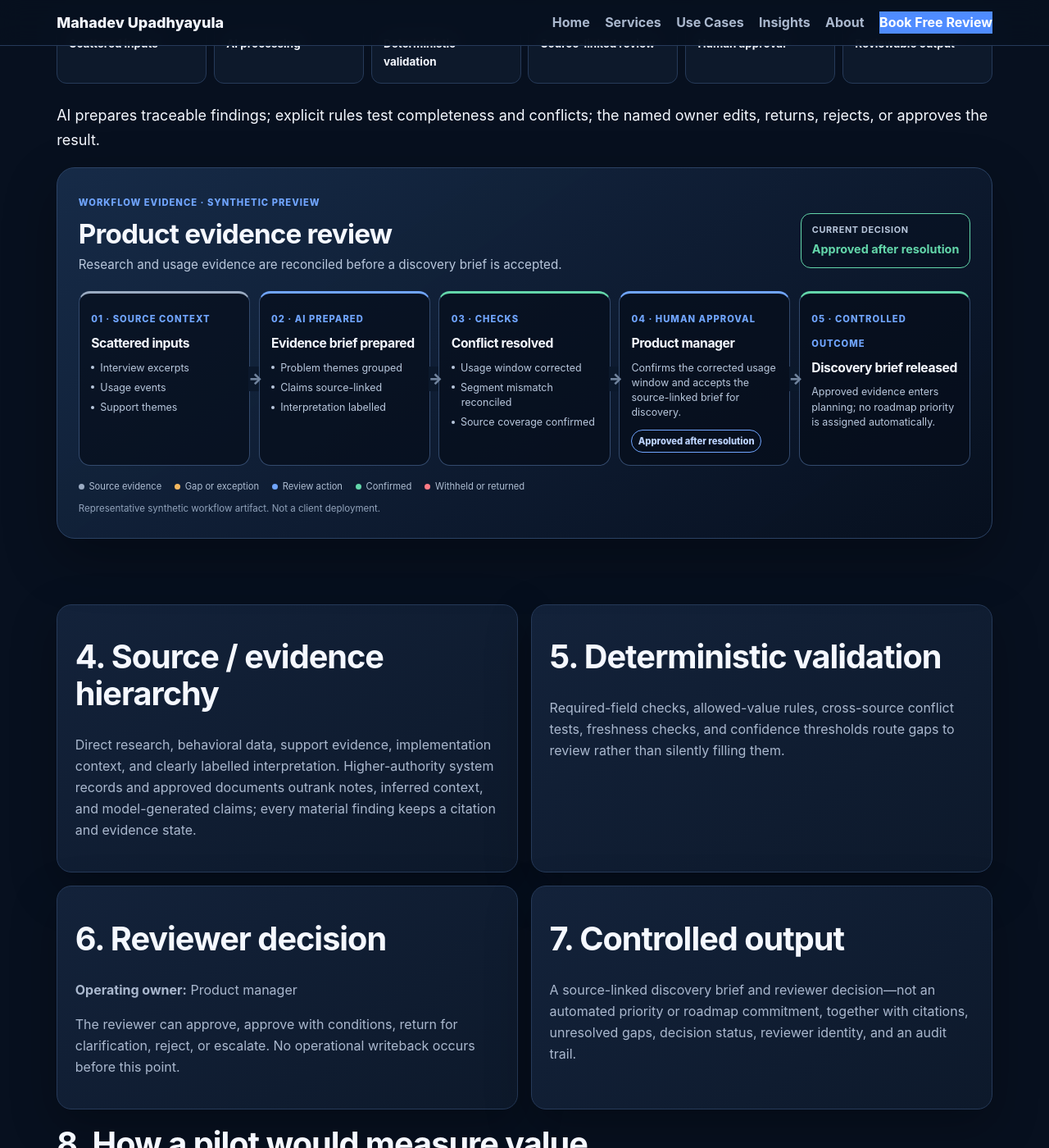
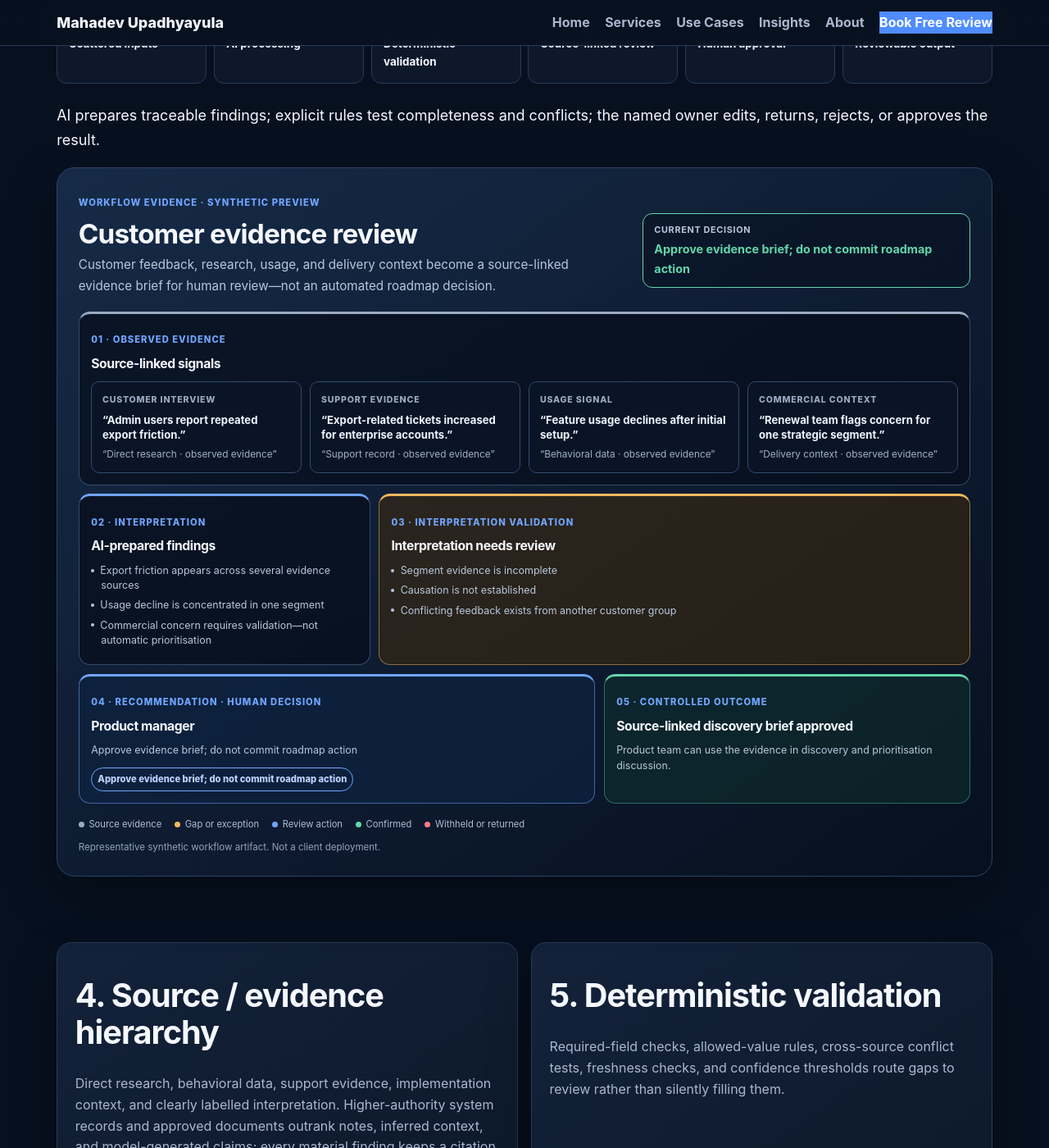
Before and after one commit to mahadevupadhyayula/mahadevupadhyayula.github.io, a Jekyll site: the page built from workflow-evidence/product-evidence.md, in a window 1280 px wide and 1400 px high, scrolled down 883 px. Shown: the whole window at 82% size. Built offline with Jekyll 4.4.1, drawn with Linux system fonts in a browser that asks for light colours.

Commit message:
Add customer evidence review artifact

```diff
--- a/_includes/workflow-evidence-artifact.html
+++ b/_includes/workflow-evidence-artifact.html
@@ -13,10 +13,10 @@
     </div>
   </figcaption>
 
-  <ol class="evidence-artifact__flow{% if page.artifact_resolved %} evidence-artifact__flow--review-surface{% endif %}" aria-label="Source context through controlled outcome">
+  <ol class="evidence-artifact__flow{% if page.artifact_sources.first.title %} evidence-artifact__flow--review-surface{% endif %}" aria-label="Observed evidence through interpretation, recommendation, and controlled outcome">
     <li class="evidence-artifact__stage evidence-artifact__stage--source">
-      <span class="evidence-artifact__step">01 · Source context</span>
-      <h3>Scattered inputs</h3>
+      <span class="evidence-artifact__step">01 · {{ page.artifact_source_label | default: "Source context" }}</span>
+      <h3>{{ page.artifact_source_heading | default: "Scattered inputs" }}</h3>
       {% if page.artifact_sources.first.title %}
       <div class="evidence-artifact__sources">
         {% for item in page.artifact_sources %}
@@ -32,17 +32,17 @@
       {% endif %}
     </li>
     <li class="evidence-artifact__stage evidence-artifact__stage--prepared">
-      <span class="evidence-artifact__step">02 · AI prepared</span>
+      <span class="evidence-artifact__step">02 · {{ page.artifact_finding_label | default: "AI prepared" }}</span>
       <h3>{{ page.artifact_finding }}</h3>
       <ul>{% for item in page.artifact_findings %}<li>{{ item }}</li>{% endfor %}</ul>
     </li>
     <li class="evidence-artifact__stage evidence-artifact__stage--{{ page.artifact_check_state }}">
-      <span class="evidence-artifact__step">03 · Checks</span>
+      <span class="evidence-artifact__step">03 · {{ page.artifact_check_label | default: "Checks" }}</span>
       <h3>{{ page.artifact_check }}</h3>
       <ul>{% for item in page.artifact_checks %}<li>{{ item }}</li>{% endfor %}</ul>
     </li>
     <li class="evidence-artifact__stage evidence-artifact__stage--review">
-      <span class="evidence-artifact__step">04 · Human approval</span>
+      <span class="evidence-artifact__step">04 · {{ page.artifact_review_label | default: "Human approval" }}</span>
       <h3>{{ page.owner }}</h3>
       <p>{{ page.artifact_review }}</p>
       <span class="evidence-artifact__decision">{{ page.artifact_decision }}</span>
--- a/workflow-evidence/product-evidence.md
+++ b/workflow-evidence/product-evidence.md
@@ -17,17 +17,34 @@ baseline: Median review time, rework or exception rate, and volume per period me
 target: More reviewer-accepted findings with source coverage; fewer returned outputs and downstream exceptions; no uncontrolled action.
 formula: Eligible volume × current avoidable exception rate × cost per exception × share demonstrably prevented by accepted early findings.
 decision_rule: Continue only if the pilot improves the agreed workflow metric without increasing material errors, reviewer burden, or uncontrolled actions.
-artifact_title: Product evidence review
-artifact_summary: Research and usage evidence are reconciled before a discovery brief is accepted.
+artifact_title: Customer evidence review
+artifact_summary: Customer feedback, research, usage, and delivery context become a source-linked evidence brief for human review—not an automated roadmap decision.
 artifact_state: approved
-artifact_decision: Approved after resolution
-artifact_sources: [Interview excerpts, Usage events, Support themes]
-artifact_finding: Evidence brief prepared
-artifact_findings: [Problem themes grouped, Claims source-linked, Interpretation labelled]
-artifact_check_state: approved
-artifact_check: Conflict resolved
-artifact_checks: [Usage window corrected, Segment mismatch reconciled, Source coverage confirmed]
-artifact_review: Confirms the corrected usage window and accepts the source-linked brief for discovery.
-artifact_outcome: Discovery brief released
-artifact_outcome_detail: Approved evidence enters planning; no roadmap priority is assigned automatically.
+artifact_decision: Approve evidence brief; do not commit roadmap action
+artifact_source_label: Observed evidence
+artifact_source_heading: Source-linked signals
+artifact_sources:
+  - title: Customer interview
+    signal: Admin users report repeated export friction.
+    detail: Direct research · observed evidence
+  - title: Support evidence
+    signal: Export-related tickets increased for enterprise accounts.
+    detail: Support record · observed evidence
+  - title: Usage signal
+    signal: Feature usage declines after initial setup.
+    detail: Behavioral data · observed evidence
+  - title: Commercial context
+    signal: Renewal team flags concern for one strategic segment.
+    detail: Delivery context · observed evidence
+artifact_finding_label: Interpretation
+artifact_finding: AI-prepared findings
+artifact_findings: [Export friction appears across several evidence sources, Usage decline is concentrated in one segment, Commercial concern requires validation—not automatic prioritisation]
+artifact_check_state: exception
+artifact_check_label: Interpretation validation
+artifact_check: Interpretation needs review
+artifact_checks: [Segment evidence is incomplete, Causation is not established, Conflicting feedback exists from another customer group]
+artifact_review_label: Recommendation · human decision
+artifact_review: Approve evidence brief; do not commit roadmap action
+artifact_outcome: Source-linked discovery brief approved
+artifact_outcome_detail: Product team can use the evidence in discovery and prioritisation discussion.
 ---
```
Also changed, not shown: assets/css/workflow-evidence-artifact.css.
